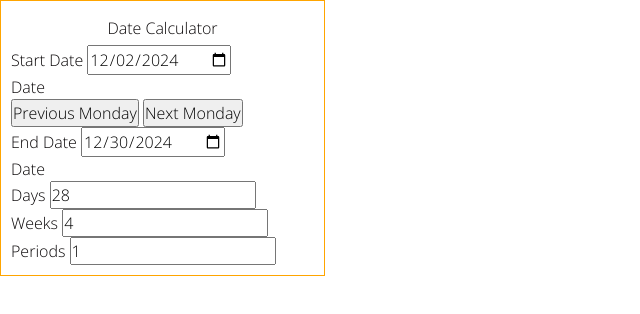
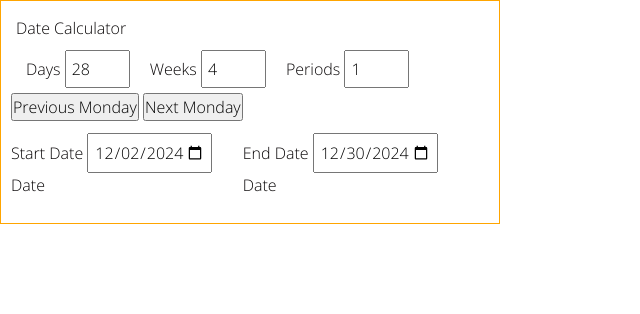
Before and after one commit to jmdelong7/coordinator-tools, a website built with webpack: page src/index.html in a window 1280 px wide. Shown: the whole page, without its empty margins (0-640 px from the left). Built offline with nearby package versions, Linux system fonts and the light colour scheme.

Commit message:
HTML & Styles layout for Date Calculator

```diff
--- a/src/index.html
+++ b/src/index.html
@@ -14,26 +14,6 @@
       <h2 class="date__title">Date Calculator</h2>
     </div>
     <div class="date__content">
-      <div class="date__startend">
-        <div class="date__start">
-          <div class="date__start--inputlabel">
-            <label for="start-date" class="date__label date__label--start">Start Date</label>
-            <input type="date" class="date__input date__input--start" id="start-date">
-          </div>
-          <span class="date__start--subtext">Date</span>
-          <div class="date__start--buttons">
-            <button class="date__start--button date__start--button-previous" id="prev-monday">Previous Monday</button>
-            <button class="date__start--button date__start--button-next" id="next-monday">Next Monday</button>
-          </div>
-        </div>
-        <div class="date__end">
-          <div class="date__end--inputlabel">
-            <label for="end-date" class="date__label date__label--end">End Date</label>
-            <input type="date" class="date__input date__input--end" id="end-date">
-          </div>
-          <span class="date__end--subtext">Date</span>
-        </div>
-      </div>
       <div class="date__values">
         <div class="date__days">
           <label for="days" class="date__days--label">Days</label>
@@ -48,6 +28,26 @@
           <input type="number" class="date__periods--input" id="periods">
         </div>
       </div>
+      <div class="date__startend">
+        <div class="date__start">
+          <div class="date__start--buttons">
+            <button class="date__start--button date__start--button-previous" id="prev-monday">Previous Monday</button>
+            <button class="date__start--button date__start--button-next" id="next-monday">Next Monday</button>
+          </div>
+          <div class="date__start--inputlabel">
+            <label for="start-date" class="date__label date__label--start">Start Date</label>
+            <input type="date" class="date__input date__input--start" id="start-date">
+          </div>
+          <span class="date__start--subtext">Date</span>
+        </div>
+        <div class="date__end">
+          <div class="date__end--inputlabel">
+            <label for="end-date" class="date__label date__label--end">End Date</label>
+            <input type="date" class="date__input date__input--end" id="end-date">
+          </div>
+          <span class="date__end--subtext">Date</span>
+        </div>
+      </div>
     </div>
   </div>
 </body>
--- a/src/styles.css
+++ b/src/styles.css
@@ -105,15 +105,58 @@ body {
   font-weight: var(--fw-light);
 }
 
+input {
+  padding: 5px;
+}
+
+input[type='date'] {
+  width: 125px;
+}
+
 .date {
   border: 1px solid orange;
   display: flex;
   flex-direction: column;
-  width: 325px;
+  width: 500px;
   padding: 10px;
 }
 
+.date__content {
+  display: flex;
+  flex-direction: column;
+}
+
 .date__header {
-  text-align: center;
-  margin: 5px 0;
+  margin: 5px;
 }
+
+.date__values {
+  margin: 5px;
+  display: flex;
+}
+
+.date__values>* {
+  margin: 0 10px;
+}
+
+.date__values input {
+  width: 65px;
+}
+
+.date__startend {
+  display: flex;
+}
+
+.date__start,
+.date__end {
+  display: grid;
+  grid-template-rows: 1fr 1fr 1fr;
+}
+
+.date__end--inputlabel {
+  grid-row: 2/3;
+}
+
+.date__end--subtext {
+  grid-row: 3/4;
+}
```
